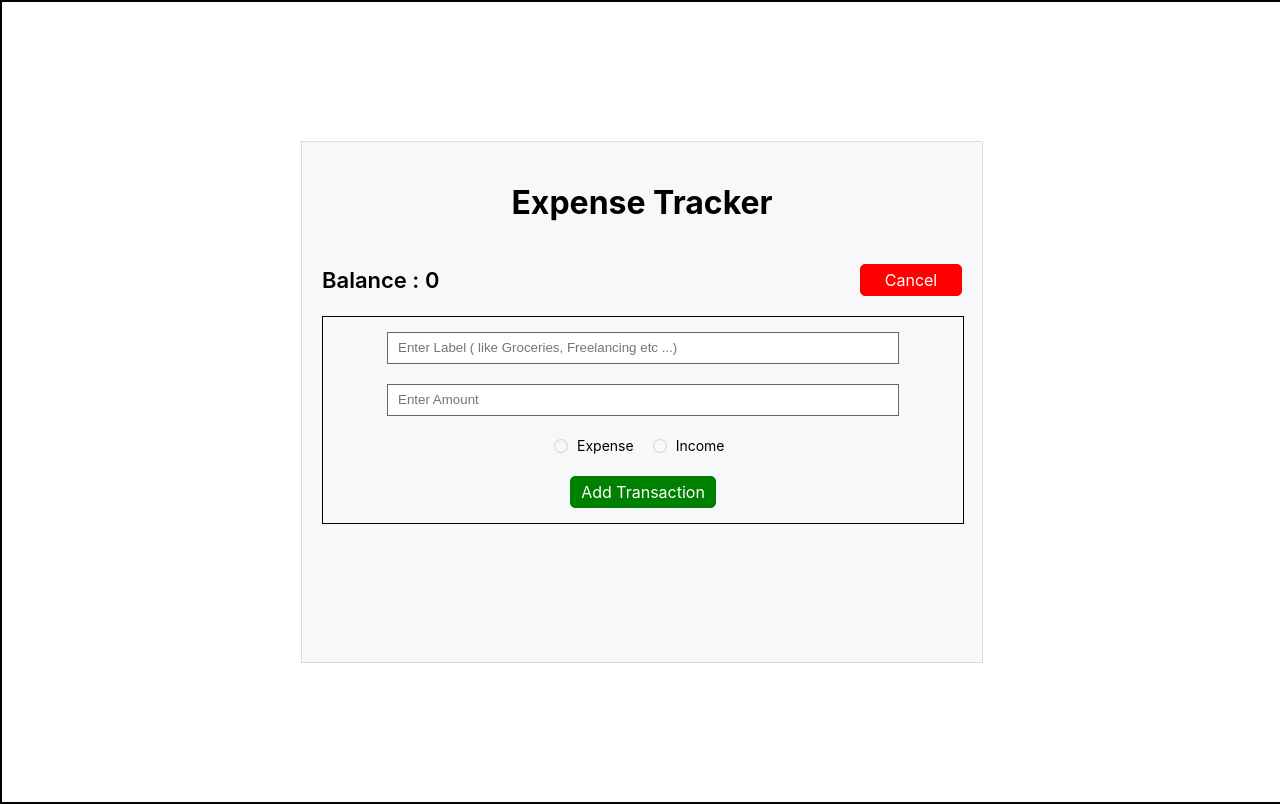
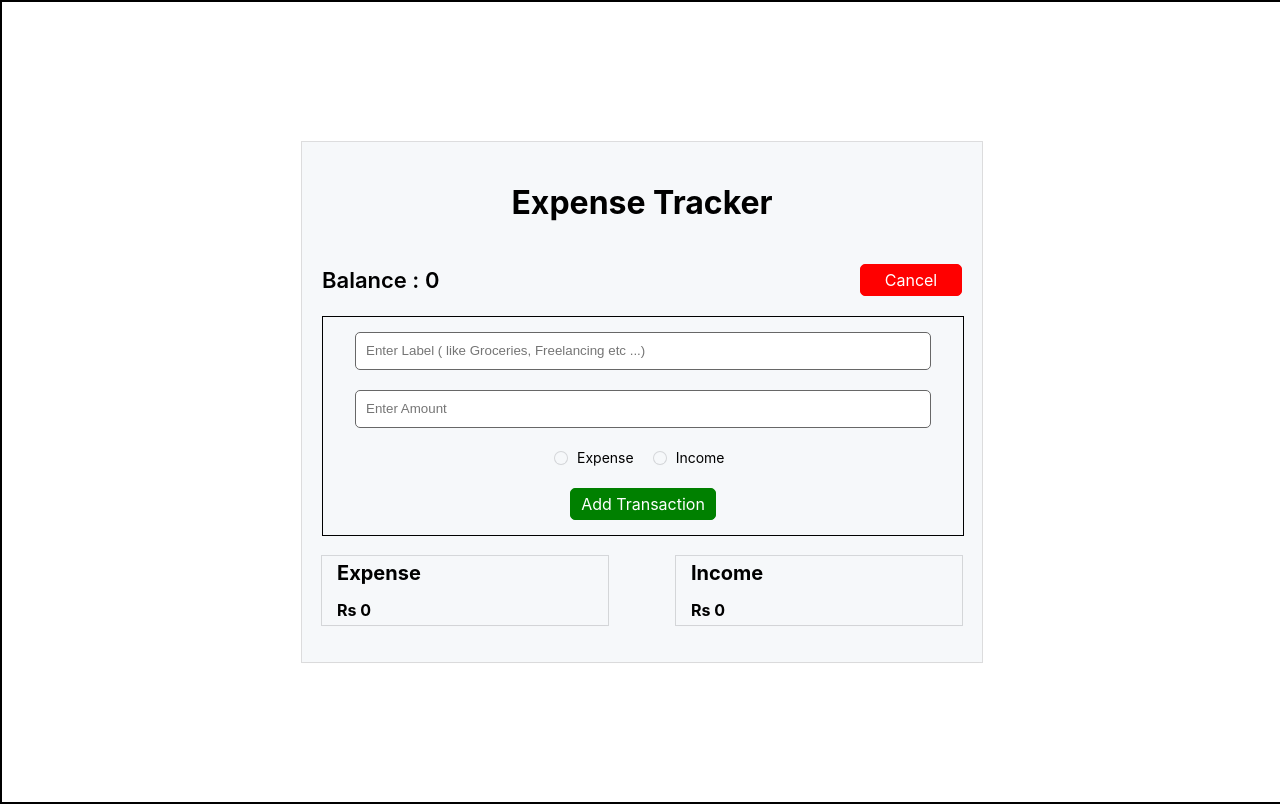
Before and after one commit to BlessenBrahmanet25/Expense_Tracker_Project, a React (Create React App) app in the folder frontend/expense/: page /expenseadd in a window 1280 px wide. Built offline with nearby package versions, Linux system fonts and the light colour scheme.

Commit message:
Commited Changes

```diff
--- a/frontend/expense/src/components/expenseaddcomp/expenseaddcomp.scss
+++ b/frontend/expense/src/components/expenseaddcomp/expenseaddcomp.scss
@@ -81,7 +81,7 @@ $background-color-cstm : #f6f8fa;
 }
 
 .inputtextdivcstm {
-    width: 80%;
+    width: 90%;
     display: flex;
     justify-content: center;
     align-items: center;
@@ -93,10 +93,11 @@ $background-color-cstm : #f6f8fa;
 .inputtextdivcstm input {
 
     width: 100%;
-    height: 30px;
+    height: 36px;
     padding: 0px 10px;
     outline: none;
     border: 1px solid #676767;
+    border-radius: 5px;
 }
 
 .radiobtnscstmdiv {
@@ -164,3 +165,33 @@ $background-color-cstm : #f6f8fa;
 
     border: 1px solid black;
 }
+
+.expenseandincomediv {
+
+    width: 100%;
+    display: flex;
+    justify-content: space-between;
+}
+
+.expensecstmdiv {
+
+    width: 40%;
+    display: flex;
+    flex-direction: column;
+    gap: 15px;
+    padding: 5px 15px;
+    box-shadow: rgba(0, 0, 0, 0.02) 0px 1px 3px 0px, rgba(27, 31, 35, 0.15) 0px 0px 0px 1px;
+}
+
+.expensecstmdiv h1 {
+
+    margin: 0px;
+    text-align: start;
+    font-size: 20px;
+}
+
+.expensecstmdiv h2 {
+
+    margin: 0px;
+    font-size: 16px;
+}
--- a/frontend/expense/src/components/expenseaddcomp/expenseaddcomp.tsx
+++ b/frontend/expense/src/components/expenseaddcomp/expenseaddcomp.tsx
@@ -43,6 +43,16 @@ export const ExpenseAddComp = () => {
                             </div>
                         </div>
                     </div>
+                    <div className="expenseandincomediv">
+                        <div className="expensecstmdiv">
+                            <h1>Expense</h1>
+                            <h2>Rs {balance}</h2>
+                        </div>
+                        <div className="expensecstmdiv">
+                            <h1>Income</h1>
+                            <h2>Rs {balance}</h2>
+                        </div>
+                    </div>
                 </div>
             </div>
         </>
```
